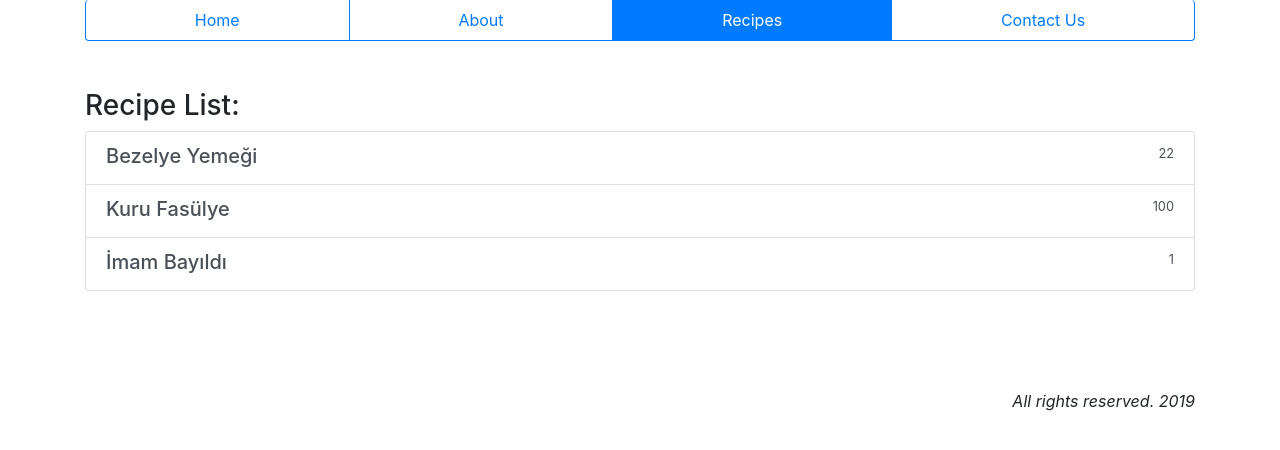
After one commit to ha3/thepan, a Django app: page /recipes/ in a window 1280 px wide. The commit adds this page. Shown: the top 450 px of the page. Run offline with Django 3.2, Linux system fonts and the light colour scheme; data comes from the database, SQL or seed files in the repository; some libraries are stand-ins or nearby versions.

```diff
--- a/src/findmeal/templates/findmeal/base.html
+++ b/src/findmeal/templates/findmeal/base.html
@@ -34,7 +34,7 @@
         <nav class="nav nav-pills flex-column flex-sm-row">
           <a class="flex-sm-fill text-sm-center nav-link {{ home_page }}" href="{% url 'findmeal:index' %}">Home</a>
           <a class="flex-sm-fill text-sm-center nav-link" href="#">About</a>
-          <a class="flex-sm-fill text-sm-center nav-link" href="#">Recipes</a>
+          <a class="flex-sm-fill text-sm-center nav-link {{ recipes }}" href="{% url 'findmeal:recipes' %}">Recipes</a>
           <a class="flex-sm-fill text-sm-center nav-link" href="#">Contact Us</a>
         </nav>
       </div>
--- /dev/null
+++ b/src/findmeal/templates/findmeal/recipes.html
@@ -0,0 +1,17 @@
+{% extends 'findmeal/base.html' %}
+
+{% block content %}
+  <h3>Recipe List:</h3>
+  <div class="list-group">
+		{% for recipe in recipes_list %}
+      <a href="{{ recipe.get_absolute_url }}" class="list-group-item list-group-item-action">
+        <div class="d-flex w-100 justify-content-between">
+          <h5 class="mb-1">
+            {{ recipe }}
+          </h5>
+          <small>{{ recipe.calorie }}</small>
+        </div>
+      </a>
+		{% endfor %}
+	</div>
+{% endblock %}
--- a/src/findmeal/urls.py
+++ b/src/findmeal/urls.py
@@ -7,7 +7,8 @@ app_name = 'findmeal'
 urlpatterns = [
     path('', views.IndexView.as_view(), name='index'),
     path('recipe/<int:pk>/<str:slug>/', views.DetailView.as_view(), name='detail'),
+    path('search/', views.SearchView.as_view(), name='search'),
+    path('recipes/', views.RecipesView.as_view(), name='recipes'),
     path('<int:recipe_id>/rate/', views.rate, name='rate'),
-    path('listing/', views.ListIngredients, name='listing'),
-    path('search/', views.SearchView.as_view(), name='search')
+    path('listing/', views.ListIngredients, name='listing')
 ]
--- a/src/findmeal/views.py
+++ b/src/findmeal/views.py
@@ -1,6 +1,7 @@
 from django.shortcuts import render, get_object_or_404
 from django.views.generic import ListView, DetailView, TemplateView
 from django.http import HttpResponse, JsonResponse
+from django.db.models.functions import Upper
 
 from .models import Recipe, Ingredient, RecipeIngredient
 
@@ -34,6 +35,19 @@ class SearchView(ListView):
         return Recipe.objects.filter(id__in=recipe_ids)
 
 
+class RecipesView(ListView):
+    template_name = 'findmeal/recipes.html'
+    context_object_name = 'recipes_list'
+
+    def get_queryset(self):
+        return Recipe.objects.all().order_by('-id')
+
+    def get_context_data(self, **kwargs):
+        data = super().get_context_data(*kwargs)
+        data['recipes'] = 'active'
+        return data
+
+
 def rate(request, recipe_id):
     if request.is_ajax():
         recipe = get_object_or_404(Recipe, pk=recipe_id)
@@ -50,5 +64,5 @@ def ListIngredients(request):
     if request.is_ajax():
         name = request.POST['name'].capitalize()
 
-        ingredients = Ingredient.objects.filter(name__startswith=name)
+        ingredients = Ingredient.objects.filter(name__icontains=name)
         return JsonResponse([ingredient.name for ingredient in ingredients], safe=False)
```
